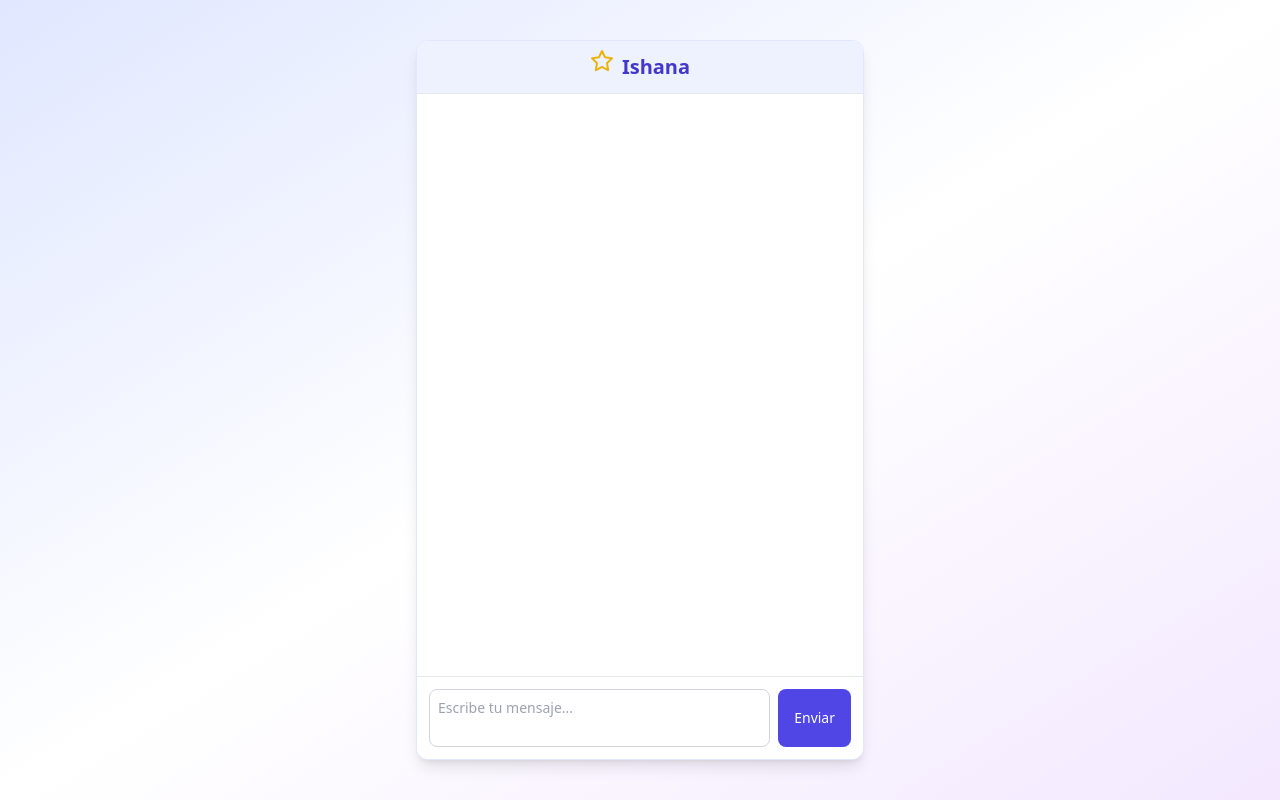
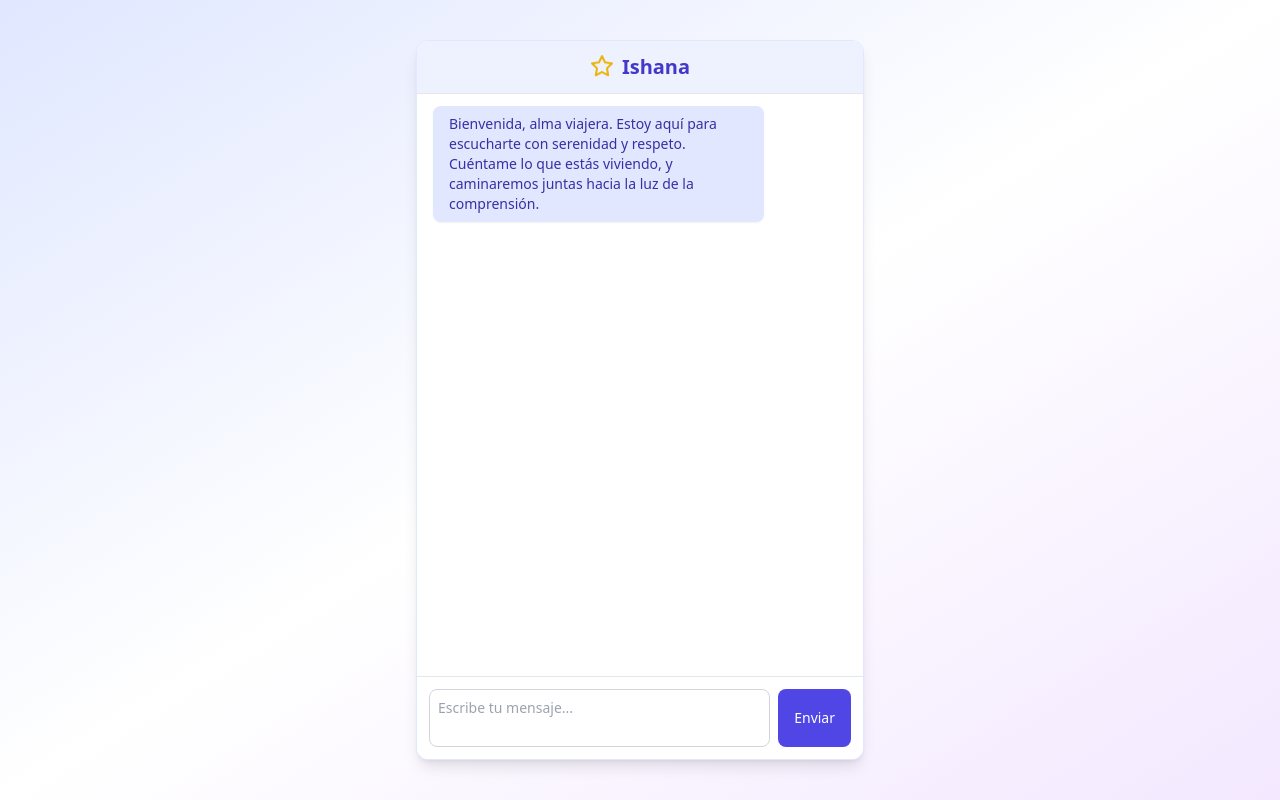
Before and after one commit to alexbeezuit/ishana-la-respuesta-del-alma, a Next.js app: page / in a window 1280 px wide. Built offline with nearby package versions, Linux system fonts and the light colour scheme.

Commit message:
Add files via upload

```diff
--- a/pages/index.tsx
+++ b/pages/index.tsx
@@ -8,7 +8,12 @@ interface Mensaje {
 
 export default function Home() {
   const [mensaje, setMensaje] = useState("");
-  const [conversacion, setConversacion] = useState<Mensaje[]>([]);
+  const [conversacion, setConversacion] = useState<Mensaje[]>([
+    {
+      emisor: "ishana",
+      texto: "Bienvenida, alma viajera. Estoy aquí para escucharte con serenidad y respeto. Cuéntame lo que estás viviendo, y caminaremos juntas hacia la luz de la comprensión.",
+    },
+  ]);
   const [cargando, setCargando] = useState(false);
   const chatEndRef = useRef<HTMLDivElement | null>(null);
 
```
